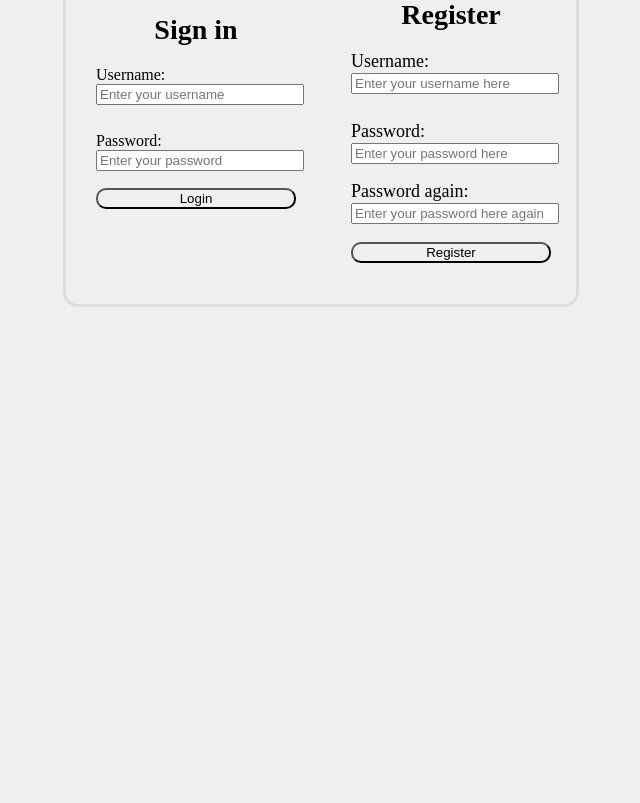
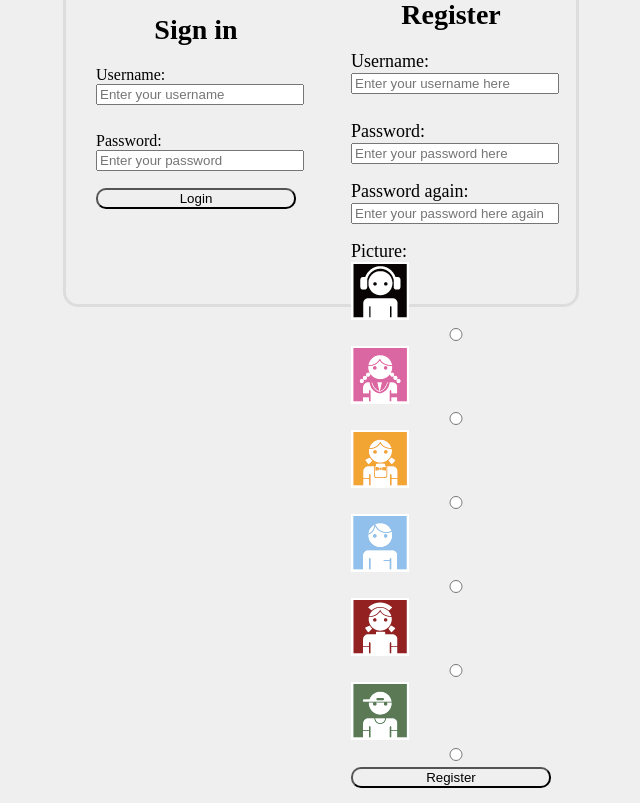
Before and after one commit to AvonGenesis/rawr_chat, a PHP site: page /index.php in a window 1280 px wide. Shown: the part 147-950 px from the top of the page, without its empty margins (319-959 px from the left). Before the commit the page ends 454 px from the top, so only its background shows below. Run offline with PHP 8.4, Linux system fonts and the light colour scheme; some libraries are stand-ins or nearby versions.

Commit message:
Add picture selection to registration form

```diff
--- a/register_form.php
+++ b/register_form.php
@@ -12,6 +12,14 @@
         <div id="password">Password again:<br/>
             <input id="password_input" type="password" name="regPassword2" value="" placeholder="Enter your password here again"/>
         </div>
+        <div id="picture">Picture:</br>
+            <img src="/images/1.png"/><input id="radio" type="radio" name="picture" value="1"/>
+            <img src="/images/2.png"/><input id="radio" type="radio" name="picture" value="2"/>
+            <img src="/images/3.png"/><input id="radio" type="radio" name="picture" value="3"/></br>
+            <img src="/images/4.png"/><input id="radio" type="radio" name="picture" value="4"/>
+            <img src="/images/5.png"/><input id="radio" type="radio" name="picture" value="5"/>
+            <img src="/images/6.png"/><input id="radio" type="radio" name="picture" value="6"/></br>
+        </div>
         <input id="submit" type="submit" value="Register" />
     </form>
 </div>
```
